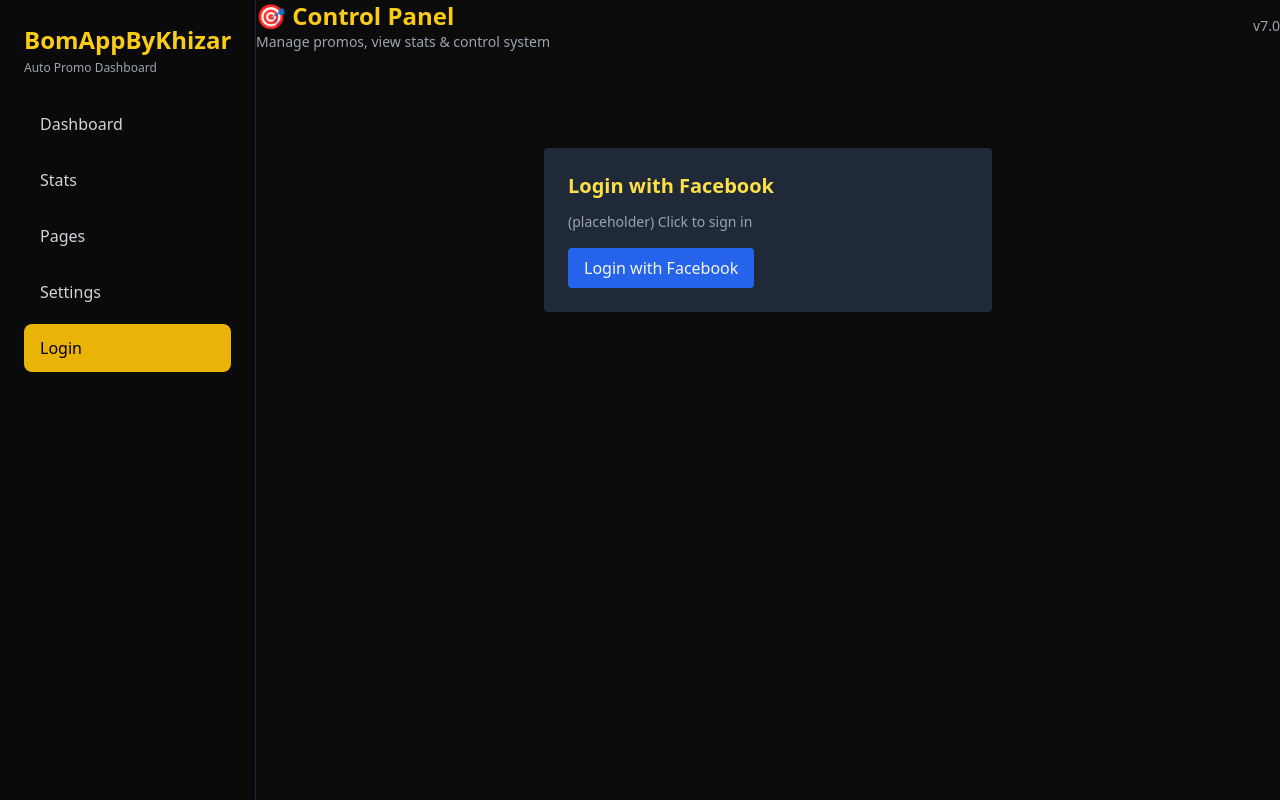
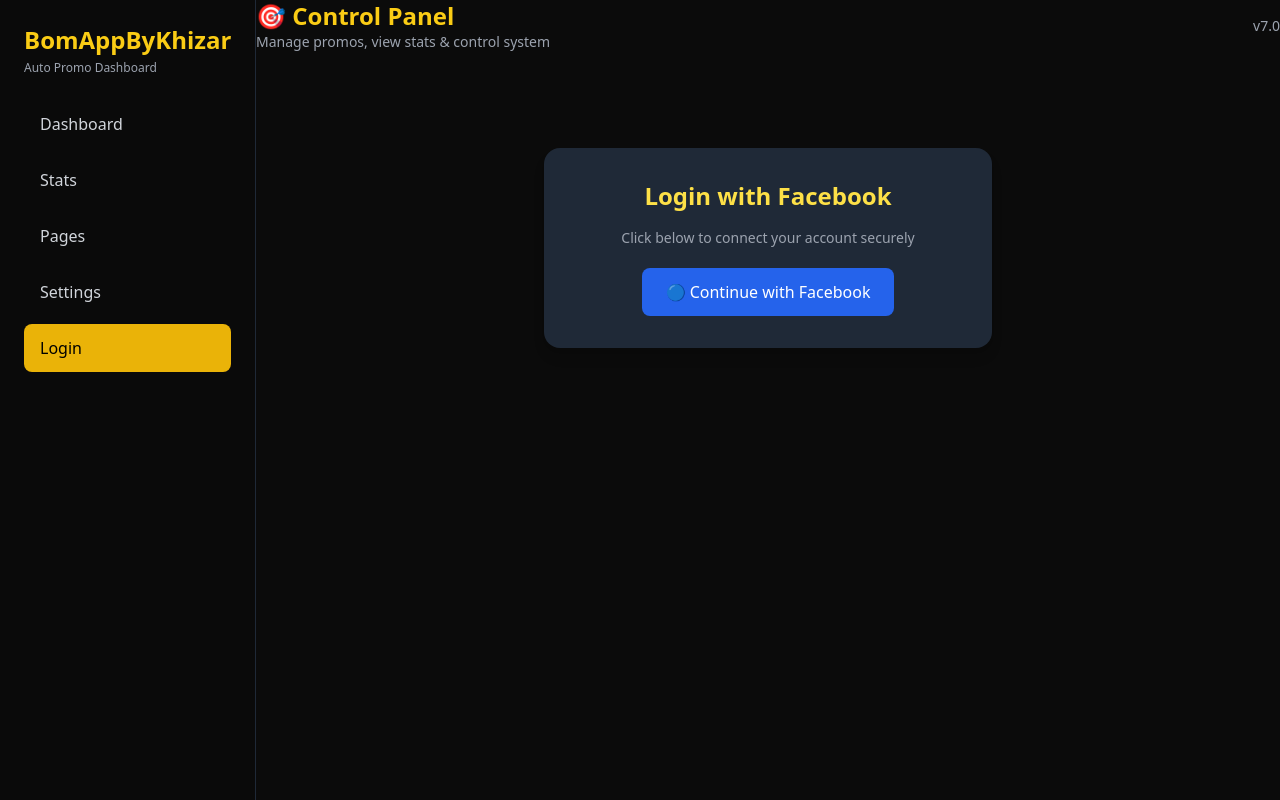
Before and after one commit to projecthaffez/bomappbykhizar-dashboard, a React (Vite) app: page /login in a window 1280 px wide. Built offline with nearby package versions, Linux system fonts and the light colour scheme; no server answers.

Commit message:
Added working Facebook login integration

```diff
--- a/src/pages/Login.jsx
+++ b/src/pages/Login.jsx
@@ -1,14 +1,65 @@
-import React from "react";
+import React, { useEffect } from "react";
+import { useNavigate } from "react-router-dom";
 
-export default function Login(){
+export default function Login() {
+  const navigate = useNavigate();
+
+  useEffect(() => {
+    // ✅ Load Facebook SDK dynamically if not already loaded
+    if (!window.FB) {
+      window.fbAsyncInit = function () {
+        window.FB.init({
+          appId: "1785537692168610", // ⚠️ Replace with your Facebook App ID
+          cookie: true,
+          xfbml: true,
+          version: "v18.0",
+        });
+      };
+
+      const script = document.createElement("script");
+      script.async = true;
+      script.defer = true;
+      script.crossOrigin = "anonymous";
+      script.src = "https://connect.facebook.net/en_US/sdk.js";
+      document.body.appendChild(script);
+    }
+  }, []);
+
+  const handleFacebookLogin = () => {
+    if (!window.FB) {
+      alert("Facebook SDK not loaded yet. Please wait a moment and try again.");
+      return;
+    }
+
+    window.FB.login(
+      function (response) {
+        if (response.status === "connected") {
+          console.log("✅ Logged in:", response);
+          navigate("/dashboard"); // Redirect to dashboard after login
+        } else {
+          alert("Facebook login failed or cancelled.");
+        }
+      },
+      { scope: "public_profile,email,pages_messaging,pages_show_list" }
+    );
+  };
+
   return (
-    <div className="max-w-md mx-auto mt-12">
-      <div className="bg-gray-800 p-6 rounded">
-        <h2 className="text-xl font-semibold text-yellow-300 mb-3">Login with Facebook</h2>
-        <p className="text-sm text-gray-400">(placeholder) Click to sign in</p>
-        <div className="mt-4">
-          <button className="bg-blue-600 px-4 py-2 rounded">Login with Facebook</button>
-        </div>
+    <div className="max-w-md mx-auto mt-12 text-center">
+      <div className="bg-gray-800 p-8 rounded-2xl shadow-lg">
+        <h2 className="text-2xl font-semibold text-yellow-300 mb-4">
+          Login with Facebook
+        </h2>
+        <p className="text-sm text-gray-400 mb-5">
+          Click below to connect your account securely
+        </p>
+
+        <button
+          onClick={handleFacebookLogin}
+          className="bg-blue-600 hover:bg-blue-700 px-6 py-3 rounded-lg text-white font-medium transition-all duration-300"
+        >
+          🔵 Continue with Facebook
+        </button>
       </div>
     </div>
   );
```
